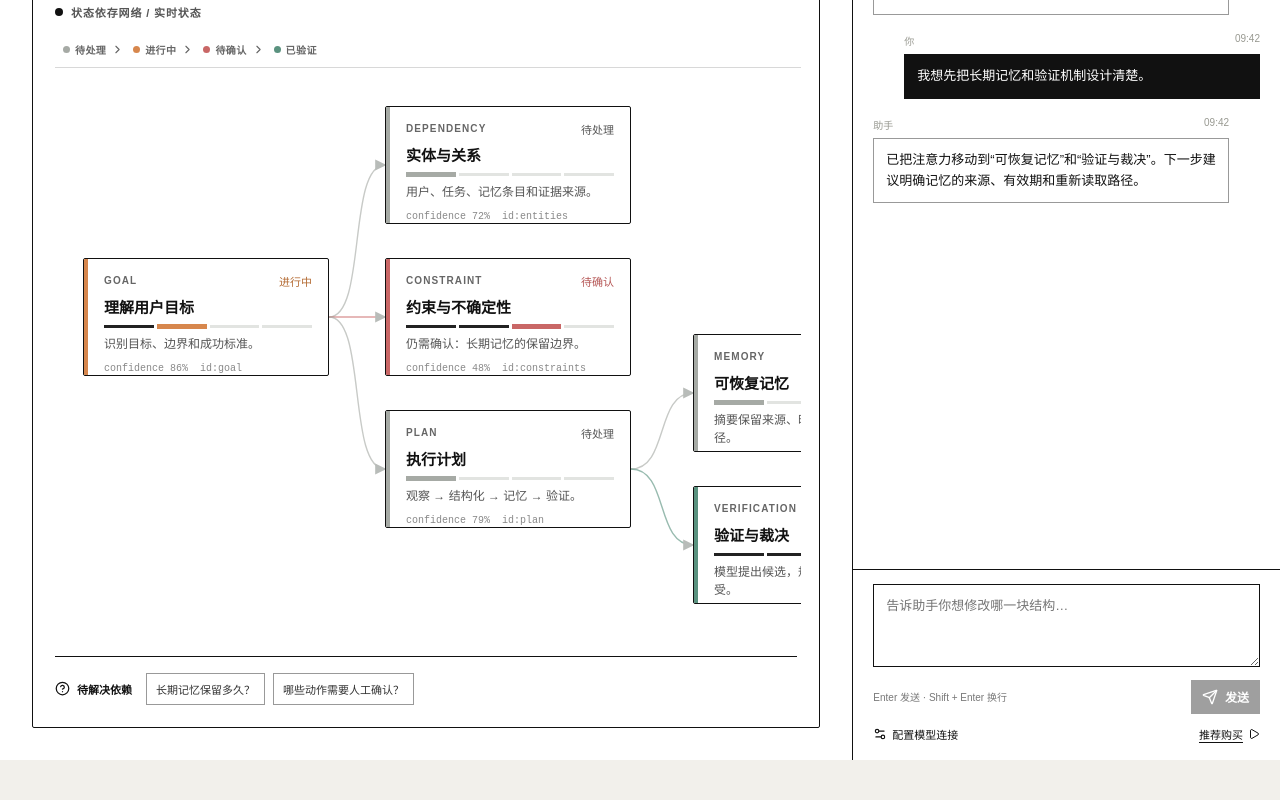
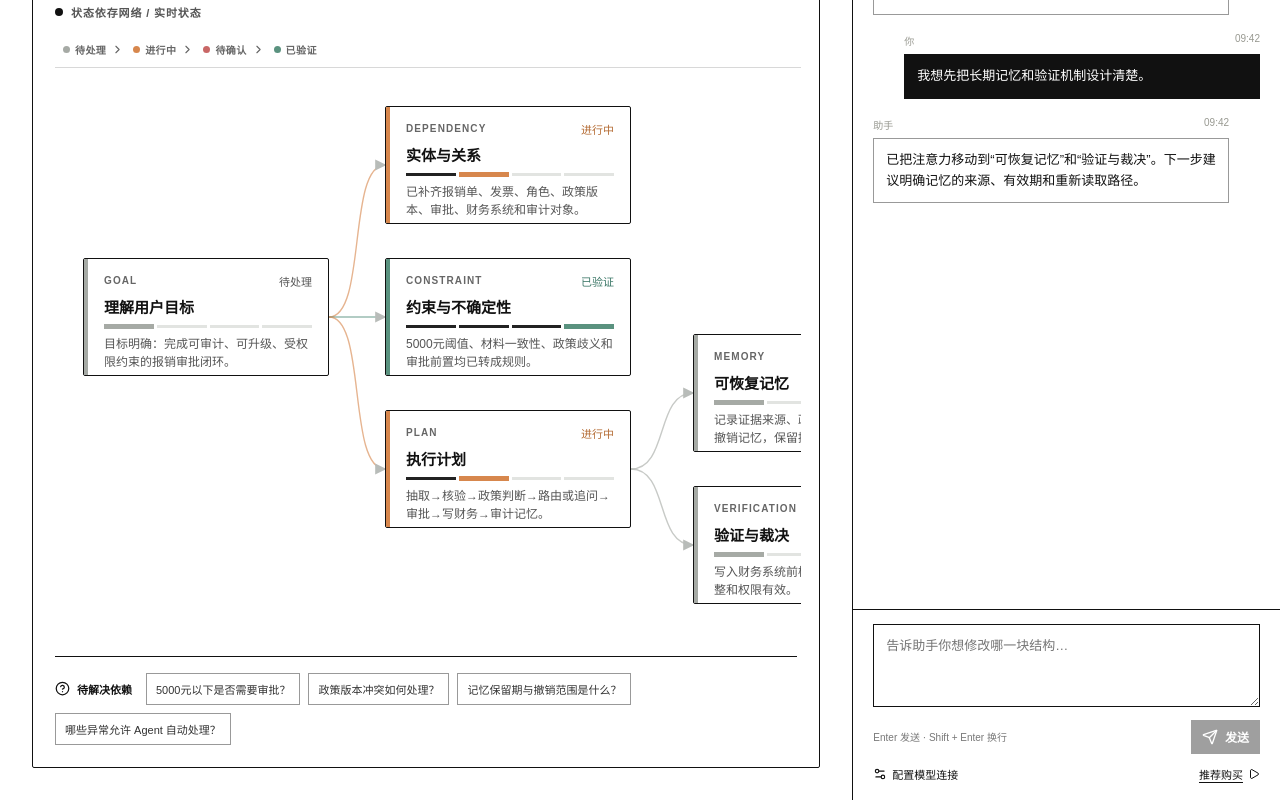
Before and after one commit to jqlong17/syntax-skill, a Next.js app in the folder examples/syntax-agent-workbench/: page / in a window 1280 px wide. Shown: the part 307-1107 px from the top of the page. Before the commit the page ends 1067 px from the top, so only its background shows below. Built offline with nearby package versions, Linux system fonts and the light colour scheme.

Commit message:
Validate complex agent demo and document evolving graphs

```diff
--- a/examples/syntax-agent-workbench/src/app/agent-state.json
+++ b/examples/syntax-agent-workbench/src/app/agent-state.json
@@ -1,77 +1,59 @@
 {
-  "title": "Agent 记忆系统设计",
-  "summary": "把一次自然语言请求拆解为可验证的任务结构。",
-  "focus": "任务图",
+  "title": "报销审批 Agent 认知系统",
+  "summary": "建立受权限、证据和审批约束的报销闭环。",
+  "focus": "报销审批 Agent",
   "nodes": [
-    {
-      "id": "goal",
-      "label": "理解用户目标",
-      "kind": "goal",
-      "status": "in_progress",
-      "detail": "识别目标、边界和成功标准。",
-      "confidence": 0.86,
-      "children": ["entities", "constraints", "plan"]
-    },
-    {
-      "id": "entities",
-      "label": "实体与关系",
-      "kind": "dependency",
-      "status": "ready",
-      "detail": "用户、任务、记忆条目和证据来源。",
-      "confidence": 0.72
-    },
-    {
-      "id": "constraints",
-      "label": "约束与不确定性",
-      "kind": "constraint",
-      "status": "needs_input",
-      "detail": "仍需确认：长期记忆的保留边界。",
-      "confidence": 0.48
-    },
-    {
-      "id": "plan",
-      "label": "执行计划",
-      "kind": "plan",
-      "status": "ready",
-      "detail": "观察 → 结构化 → 记忆 → 验证。",
-      "confidence": 0.79,
-      "children": ["memory", "verification"]
-    },
-    {
-      "id": "memory",
-      "label": "可恢复记忆",
-      "kind": "memory",
-      "status": "ready",
-      "detail": "摘要保留来源、时间、置信度和重建路径。",
-      "confidence": 0.68
-    },
-    {
-      "id": "verification",
-      "label": "验证与裁决",
-      "kind": "verification",
-      "status": "verified",
-      "detail": "模型提出候选，规则和证据决定是否接受。",
-      "confidence": 0.91
-    }
+    { "id": "goal", "label": "理解用户目标", "kind": "goal", "status": "ready", "detail": "目标明确：完成可审计、可升级、受权限约束的报销审批闭环。", "confidence": 0.97, "children": ["entities", "constraints", "plan"] },
+    { "id": "entities", "label": "实体与关系", "kind": "dependency", "status": "in_progress", "detail": "已补齐报销单、发票、角色、政策版本、审批、财务系统和审计对象。", "confidence": 0.95 },
+    { "id": "constraints", "label": "约束与不确定性", "kind": "constraint", "status": "verified", "detail": "5000元阈值、材料一致性、政策歧义和审批前置均已转成规则。", "confidence": 0.96 },
+    { "id": "plan", "label": "执行计划", "kind": "plan", "status": "in_progress", "detail": "抽取→核验→政策判断→路由或追问→审批→写财务→审计记忆。", "confidence": 0.96, "children": ["memory", "verification"] },
+    { "id": "memory", "label": "可恢复记忆", "kind": "memory", "status": "ready", "detail": "记录证据来源、政策版本、审批链和可撤销记忆，保留撤销入口。", "confidence": 0.93 },
+    { "id": "verification", "label": "验证与裁决", "kind": "verification", "status": "ready", "detail": "写入财务系统前检查审批通过、证据完整和权限有效。", "confidence": 0.95 }
   ],
   "entities": [
     { "id": "user", "name": "用户", "type": "主体", "detail": "提出目标、约束和确认要求的人。", "confidence": 0.96 },
-    { "id": "agent", "name": "Agent", "type": "执行主体", "detail": "理解请求、拆解任务并提出行动候选。", "confidence": 0.93 },
-    { "id": "task", "name": "任务", "type": "业务对象", "detail": "需要被规划、执行和验证的目标对象。", "confidence": 0.9 },
-    { "id": "memory_record", "name": "记忆条目", "type": "信息对象", "detail": "带有来源、时间、置信度和重建路径的可恢复信息。", "confidence": 0.86 },
-    { "id": "evidence", "name": "证据来源", "type": "信息对象", "detail": "支持或否定某个结论的文档、工具结果或观察。", "confidence": 0.82 },
-    { "id": "tool", "name": "工具", "type": "能力对象", "detail": "执行外部动作、读取数据或进行验证的接口。", "confidence": 0.8 },
-    { "id": "policy", "name": "权限与规则", "type": "约束对象", "detail": "决定哪些动作可以执行、哪些结果需要人工确认。", "confidence": 0.78 }
+    { "id": "agent", "name": "Agent", "type": "执行主体", "detail": "理解请求、抽取字段、校验规则并提出行动候选。", "confidence": 0.98 },
+    { "id": "evidence", "name": "证据来源", "type": "证据对象", "detail": "支持或否定结论的发票、政策、工具结果或审批材料。", "confidence": 0.98 },
+    { "id": "memory_record", "name": "可撤销记忆", "type": "信息对象", "detail": "保存证据来源、政策版本和审批链的可恢复摘要。", "confidence": 0.93 },
+    { "id": "expense_report", "name": "报销单", "type": "业务对象", "detail": "员工提交的报销单，包含金额、日期、部门、项目及审批状态。", "confidence": 0.99 },
+    { "id": "invoice", "name": "发票", "type": "证据对象", "detail": "发票文件及其号码、金额、日期等可核验信息。", "confidence": 0.99 },
+    { "id": "extraction_result", "name": "抽取结果", "type": "中间对象", "detail": "金额、日期、部门、项目和发票字段的结构化抽取结果。", "confidence": 0.96 },
+    { "id": "employee", "name": "员工", "type": "角色", "detail": "提交报销、补充材料并接收追问的角色。", "confidence": 0.99 },
+    { "id": "manager", "name": "部门经理", "type": "角色", "detail": "金额超过5000元时负责审批的部门经理。", "confidence": 0.99 },
+    { "id": "finance_staff", "name": "财务人员", "type": "角色", "detail": "负责财务系统操作、复核和异常处理的角色。", "confidence": 0.96 },
+    { "id": "reimbursement_policy", "name": "报销政策", "type": "规则对象", "detail": "报销资格、金额阈值、材料要求和升级规则。", "confidence": 0.99 },
+    { "id": "policy_version", "name": "政策版本", "type": "版本对象", "detail": "本次校验实际采用的报销政策版本。", "confidence": 0.98 },
+    { "id": "approval_record", "name": "审批记录", "type": "审计对象", "detail": "记录审批人、时间、结果、依据和审批前置条件。", "confidence": 0.99 },
+    { "id": "finance_system", "name": "财务系统", "type": "外部系统", "detail": "仅在审批通过后接收合规报销数据的财务系统。", "confidence": 0.98 },
+    { "id": "audit_log", "name": "审计记录", "type": "审计对象", "detail": "记录写入时间、操作者、数据快照和证据链。", "confidence": 0.98 },
+    { "id": "human_review", "name": "人工复核", "type": "处置对象", "detail": "发票缺失、金额不一致或政策不明确时的人工处置。", "confidence": 0.99 }
   ],
   "relations": [
     { "id": "user-asks-agent", "source": "user", "target": "agent", "type": "提出请求", "confidence": 0.96 },
-    { "id": "agent-decomposes-task", "source": "agent", "target": "task", "type": "拆解", "confidence": 0.9 },
-    { "id": "task-writes-memory", "source": "task", "target": "memory_record", "type": "沉淀", "confidence": 0.84 },
-    { "id": "memory-supported-by-evidence", "source": "memory_record", "target": "evidence", "type": "来源于", "confidence": 0.84 },
-    { "id": "agent-uses-tool", "source": "agent", "target": "tool", "type": "调用", "confidence": 0.8 },
-    { "id": "policy-governs-tool", "source": "policy", "target": "tool", "type": "约束", "confidence": 0.78 },
-    { "id": "user-confirms-result", "source": "user", "target": "task", "type": "确认", "confidence": 0.74 }
+    { "id": "agent-extracts-extraction_result", "source": "agent", "target": "extraction_result", "type": "抽取字段", "confidence": 0.98 },
+    { "id": "extraction_result-populates-expense_report", "source": "extraction_result", "target": "expense_report", "type": "填充报销单", "confidence": 0.97 },
+    { "id": "expense_report-attached-invoice", "source": "expense_report", "target": "invoice", "type": "关联发票", "confidence": 0.99 },
+    { "id": "agent-checks-reimbursement_policy", "source": "agent", "target": "reimbursement_policy", "type": "校验政策", "confidence": 0.98 },
+    { "id": "reimbursement_policy-has-policy_version", "source": "reimbursement_policy", "target": "policy_version", "type": "包含版本", "confidence": 0.99 },
+    { "id": "expense_report-subject-to-policy", "source": "expense_report", "target": "reimbursement_policy", "type": "受政策约束", "confidence": 0.99 },
+    { "id": "expense_report-submitted-by-employee", "source": "employee", "target": "expense_report", "type": "提交", "confidence": 0.99 },
+    { "id": "expense_report-routes-to-manager", "source": "expense_report", "target": "manager", "type": "超额路由", "confidence": 0.99 },
+    { "id": "manager-approves-expense_report", "source": "manager", "target": "expense_report", "type": "经理审批", "confidence": 0.99 },
+    { "id": "expense_report-escalates-human_review", "source": "expense_report", "target": "human_review", "type": "异常转人工", "confidence": 0.99 },
+    { "id": "approval_record-records-approval", "source": "approval_record", "target": "expense_report", "type": "记录审批", "confidence": 0.99 },
+    { "id": "approval_record-precedes-finance_write", "source": "approval_record", "target": "finance_system", "type": "审批前置", "confidence": 0.99 },
+    { "id": "agent-writes-finance_system", "source": "agent", "target": "finance_system", "type": "写入", "confidence": 0.97 },
+    { "id": "finance_staff-operates-finance_system", "source": "finance_staff", "target": "finance_system", "type": "操作", "confidence": 0.95 },
+    { "id": "finance_system-generates-audit_log", "source": "finance_system", "target": "audit_log", "type": "生成审计", "confidence": 0.98 },
+    { "id": "audit_log-retains-evidence", "source": "audit_log", "target": "evidence", "type": "留存证据", "confidence": 0.98 },
+    { "id": "reimbursement_policy-defines-role-permissions", "source": "reimbursement_policy", "target": "employee", "type": "约束角色权限", "confidence": 0.94 },
+    { "id": "approval_record-stores-revocable-memory", "source": "approval_record", "target": "memory_record", "type": "可撤销沉淀", "confidence": 0.94 }
   ],
-  "unresolved": ["长期记忆保留多久？", "哪些动作需要人工确认？"],
-  "updatedAt": "刚刚"
+  "unresolved": [
+    "5000元以下是否需要审批？",
+    "政策版本冲突如何处理？",
+    "记忆保留期与撤销范围是什么？",
+    "哪些异常允许 Agent 自动处理？"
+  ],
+  "updatedAt": "演示场景"
 }
--- a/examples/syntax-agent-workbench/src/app/page.module.css
+++ b/examples/syntax-agent-workbench/src/app/page.module.css
@@ -44,7 +44,9 @@
 .stateFlowDot[data-status="needs_input"] { background: #c96766; }
 .stateFlowDot[data-status="verified"] { background: #5a927f; }
 .networkStage { position: relative; width: 930px; height: 540px; margin: 0 auto; }
+.knowledgeStage { height: 980px; }
 .networkEdges, .networkNodes { position: absolute; inset: 0; width: 930px; height: 540px; }
+.knowledgeStage .networkEdges, .knowledgeStage .networkNodes { height: 980px; }
 .networkEdges { z-index: 0; overflow: visible; }
 .networkEdge { fill: none; stroke: #aeb4af; stroke-width: 1.4; vector-effect: non-scaling-stroke; }
 .knowledgeEdge { fill: none; stroke: #6c7a86; stroke-width: 1.4; vector-effect: non-scaling-stroke; }
--- a/examples/syntax-agent-workbench/src/app/page.tsx
+++ b/examples/syntax-agent-workbench/src/app/page.tsx
@@ -116,11 +116,20 @@ const statusOrder: NodeStatus[] = ["ready", "in_progress", "needs_input", "verif
 const knowledgeNodePositions: Record<string, { x: number; y: number }> = {
   user: { x: 28, y: 28 },
   agent: { x: 330, y: 28 },
-  task: { x: 330, y: 190 },
-  memory_record: { x: 638, y: 28 },
-  evidence: { x: 638, y: 190 },
-  policy: { x: 330, y: 352 },
-  tool: { x: 638, y: 352 },
+  employee: { x: 638, y: 28 },
+  expense_report: { x: 28, y: 190 },
+  invoice: { x: 330, y: 190 },
+  extraction_result: { x: 638, y: 190 },
+  reimbursement_policy: { x: 28, y: 352 },
+  policy_version: { x: 330, y: 352 },
+  manager: { x: 638, y: 352 },
+  approval_record: { x: 28, y: 514 },
+  finance_system: { x: 330, y: 514 },
+  finance_staff: { x: 638, y: 514 },
+  audit_log: { x: 28, y: 676 },
+  evidence: { x: 330, y: 676 },
+  human_review: { x: 638, y: 676 },
+  memory_record: { x: 28, y: 838 },
 };
 
 const knowledgeNodeWidth = 246;
@@ -258,6 +267,7 @@ type ModelPatch = {
   nodes?: Partial<AgentNode>[];
   entities?: Partial<KnowledgeEntity>[];
   relations?: Partial<KnowledgeRelation>[];
+  unresolved?: string[];
 };
 
 type ModelResponse = {
@@ -285,7 +295,10 @@ function extractJsonObject(content: string): ModelResponse | null {
   const candidates = [normalized];
   const firstBrace = normalized.indexOf("{");
   const lastBrace = normalized.lastIndexOf("}");
-  if (firstBrace >= 0 && lastBrace > firstBrace) candidates.push(normalized.slice(firstBrace, lastBrace + 1));
+  if (firstBrace >= 0 && lastBrace > firstBrace) {
+    const extracted = normalized.slice(firstBrace, lastBrace + 1);
+    candidates.push(extracted, `${extracted}}`, `${extracted}}}`);
+  }
 
   for (const candidate of candidates) {
     try {
@@ -315,7 +328,7 @@ function parseModelResponse(content: string, state: AgentState, userText: string
       ...node,
       confidence: typeof node.confidence === "number" ? Math.max(0, Math.min(1, node.confidence)) : undefined,
     }));
-    const nextState = updateNodes({ ...state, summary: patch.summary ?? state.summary }, safeNodes, patch.focus);
+    const nextState = updateNodes({ ...state, summary: patch.summary ?? state.summary, unresolved: Array.isArray(patch.unresolved) ? patch.unresolved.slice(0, 8) : state.unresolved }, safeNodes, patch.focus);
     return { reply: parsed.reply ?? "我完成了结构化分析，但没有返回额外说明。", nextState: upsertKnowledgeGraph(nextState, patch.entities ?? [], patch.relations ?? []), parsed: true };
   }
 
@@ -418,8 +431,8 @@ export default function Home() {
     return (
       <div className={styles.networkViewport} aria-label="业务知识图谱">
         <div className={styles.knowledgeIntro}><span>{copy.entitySummary}</span><span>{agentState.entities.length} {locale === "zh" ? "个实体" : "entities"}</span><span>{agentState.relations.length} {copy.relationSummary}</span></div>
-        <div className={styles.networkStage}>
-          <svg className={styles.networkEdges} viewBox="0 0 930 540" role="img" aria-label="实体关系连线">
+        <div className={`${styles.networkStage} ${styles.knowledgeStage}`}>
+          <svg className={styles.networkEdges} viewBox="0 0 930 980" role="img" aria-label="实体关系连线">
             <defs>
               <marker id="knowledge-arrow" markerWidth="8" markerHeight="8" refX="7" refY="4" orient="auto" markerUnits="strokeWidth">
                 <path d="M0,0 L8,4 L0,8 z" fill="#8d938e" />
@@ -520,7 +533,7 @@ export default function Home() {
           temperature: 0.2,
           stream: true,
           messages: [
-            { role: "system", content: "你是 Syntax Agent Workbench 中的架构助手。每次都必须只返回一个有效 JSON 对象，不要 Markdown、不要代码围栏、不要解释性前后缀。格式是 {reply:string,patch:{focus?:string,summary?:string,nodes?:Array<{id:string,label?:string,status?:'ready'|'in_progress'|'needs_input'|'verified',detail?:string,confidence?:number}>,entities?:Array<{id:string,name:string,type:string,detail?:string,confidence?:number}>,relations?:Array<{id:string,source:string,target:string,type:string,confidence?:number}>}}。即使用户只是打招呼，也返回 patch:{}。流程节点只能更新已有节点 id；业务图谱可以新增或更新与当前请求直接相关的实体和关系，但关系的 source 与 target 必须存在于当前或本次新增的实体中。不要伪造工具结果、事实或已完成状态。模型提出候选，验证器和用户决定是否接受。" },
+            { role: "system", content: "你是 Syntax Agent Workbench 中的架构助手。每次只返回一个有效 JSON 对象，不要 Markdown、代码围栏或解释性前后缀。格式：{reply:string,patch:{focus?:string,summary?:string,nodes?:Array<{id:string,label?:string,status?:'ready'|'in_progress'|'needs_input'|'verified',detail?:string,confidence?:number}>,entities?:Array<{id:string,name:string,type:string,detail?:string,confidence?:number}>,relations?:Array<{id:string,source:string,target:string,type:string,confidence?:number}>,unresolved?:string[]}}。打招呼时返回 patch:{}。流程节点只能更新已有 id；业务图谱只返回与当前请求直接相关的新增或变更实体和关系，source/target 必须存在于当前或本次新增实体中。为保证稳定性：最多返回 12 个 entities、18 个 relations 和 8 个 unresolved；不要重复未变化的实体或关系；detail 最多 80 个中文字符，relation type 最多 12 个中文字符；优先保留权限、证据、记忆、工具、人工确认和关键业务对象。不要把模型建议写成已完成事实。" },
             ...messages.slice(-8).map((message) => ({ role: message.role, content: message.content })),
             { role: "user", content: text },
             { role: "user", content: `当前结构 JSON：${visibleJson}` },
```
Also changed, not shown: 6 other files (tests, documents, lock files or other folders).
